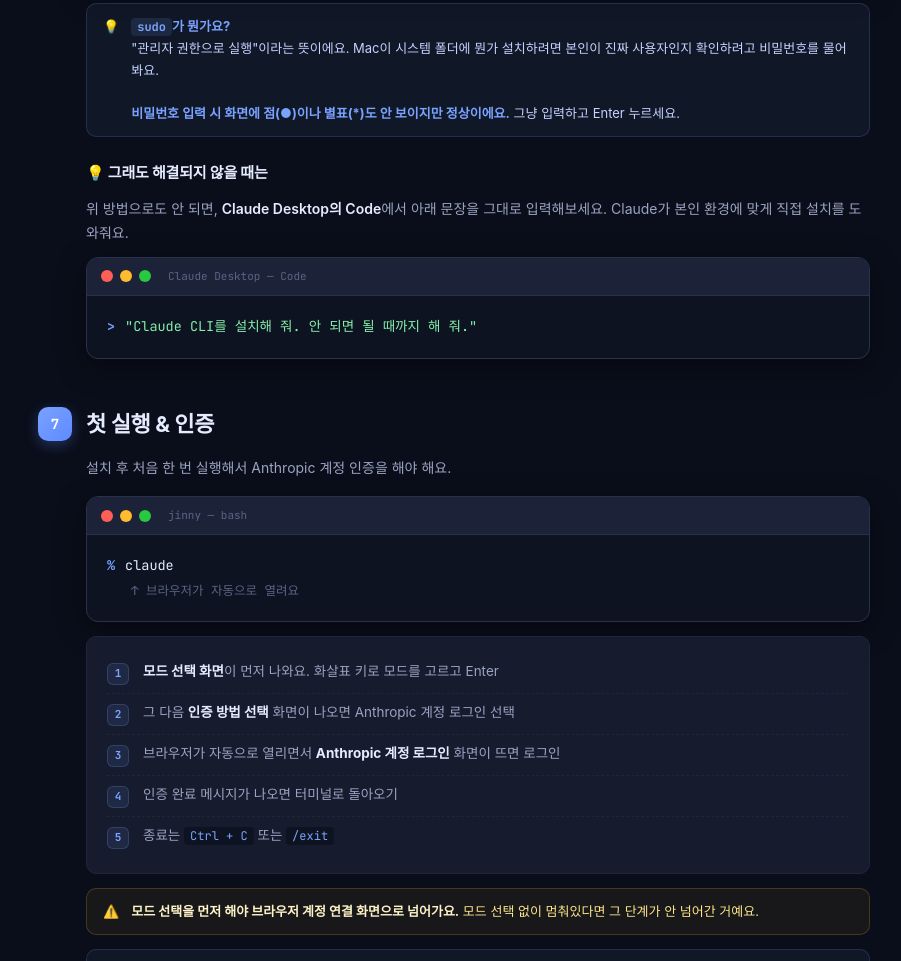
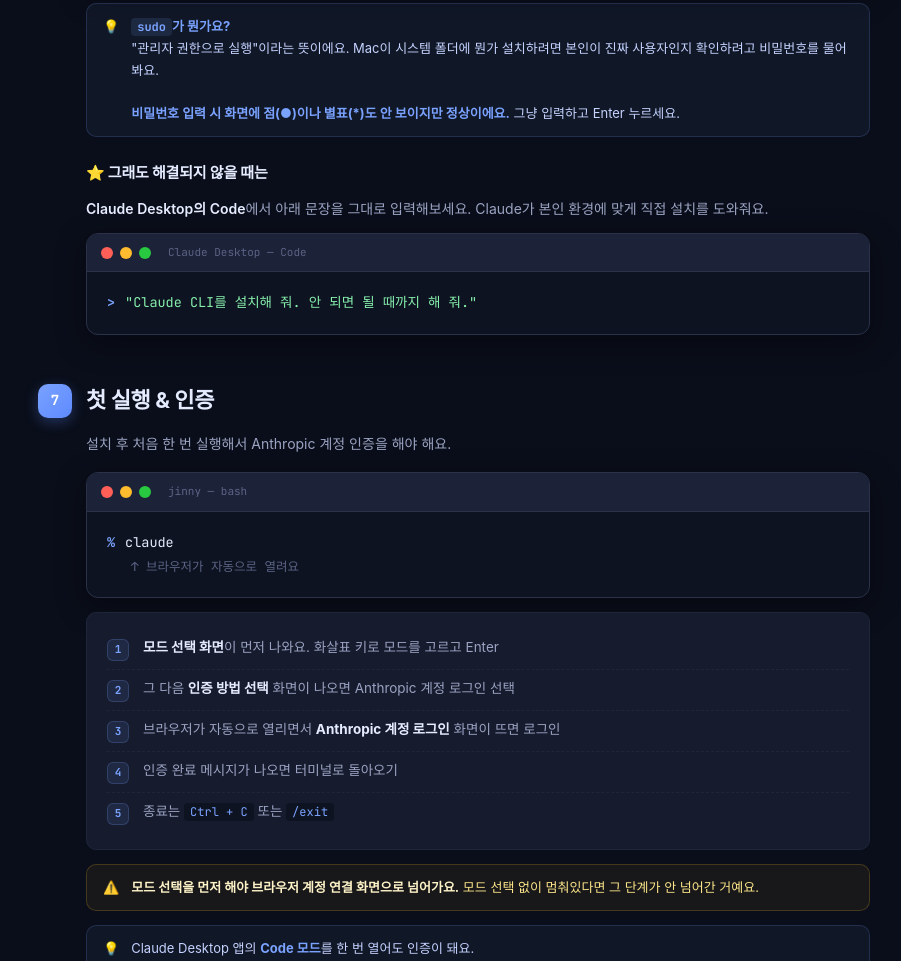
Before and after one commit to jekim823/git-setup-guide, a plain HTML site: page index.html in a window 1280 px wide. Shown: the part 4331-5292 px from the top of the page, without its empty margins (186-1087 px from the left). Drawn offline with Linux system fonts and the light colour scheme; a web font is replaced by a local one.

Commit message:
Refine fallback section copy and emoji
Refine fallback section copy and emoji

- Remove duplicate "안 되면" phrase from fallback description
- Change emoji from 💡 to ⭐️ for stronger emphasis
- Apply to both macOS and Windows STEP 6

```diff
--- a/index.html
+++ b/index.html
@@ -1149,9 +1149,9 @@
         <strong>비밀번호 입력 시 화면에 점(●)이나 별표(*)도 안 보이지만 정상이에요.</strong> 그냥 입력하고 Enter 누르세요.</span>
       </div>
 
-      <h3 style="font-size:15px; font-weight:700; color:var(--text); margin: 24px 0 12px; letter-spacing:-0.2px;">💡 그래도 해결되지 않을 때는</h3>
-
-      <p class="step-desc" style="margin-left:0; margin-bottom:12px;">위 방법으로도 안 되면, <strong>Claude Desktop의 Code</strong>에서 아래 문장을 그대로 입력해보세요. Claude가 본인 환경에 맞게 직접 설치를 도와줘요.</p>
+      <h3 style="font-size:15px; font-weight:700; color:var(--text); margin: 24px 0 12px; letter-spacing:-0.2px;">⭐️ 그래도 해결되지 않을 때는</h3>
+
+      <p class="step-desc" style="margin-left:0; margin-bottom:12px;"><strong>Claude Desktop의 Code</strong>에서 아래 문장을 그대로 입력해보세요. Claude가 본인 환경에 맞게 직접 설치를 도와줘요.</p>
 
       <div class="terminal">
         <div class="term-bar"><div class="dot dr"></div><div class="dot dy"></div><div class="dot dg"></div><span class="term-title">Claude Desktop — Code</span></div>
@@ -1617,9 +1617,9 @@
           </div>
         </div>
 
-        <h3 style="font-size:15px; font-weight:700; color:var(--text); margin: 24px 0 12px; letter-spacing:-0.2px;">💡 그래도 해결되지 않을 때는</h3>
-
-        <p class="step-desc" style="margin-left:0; margin-bottom:12px;">위 방법으로도 안 되면, <strong>Claude Desktop의 Code</strong>에서 아래 문장을 그대로 입력해보세요. Claude가 본인 환경에 맞게 직접 설치를 도와줘요.</p>
+        <h3 style="font-size:15px; font-weight:700; color:var(--text); margin: 24px 0 12px; letter-spacing:-0.2px;">⭐️ 그래도 해결되지 않을 때는</h3>
+
+        <p class="step-desc" style="margin-left:0; margin-bottom:12px;"><strong>Claude Desktop의 Code</strong>에서 아래 문장을 그대로 입력해보세요. Claude가 본인 환경에 맞게 직접 설치를 도와줘요.</p>
 
         <div class="terminal win">
           <div class="term-bar">
```
